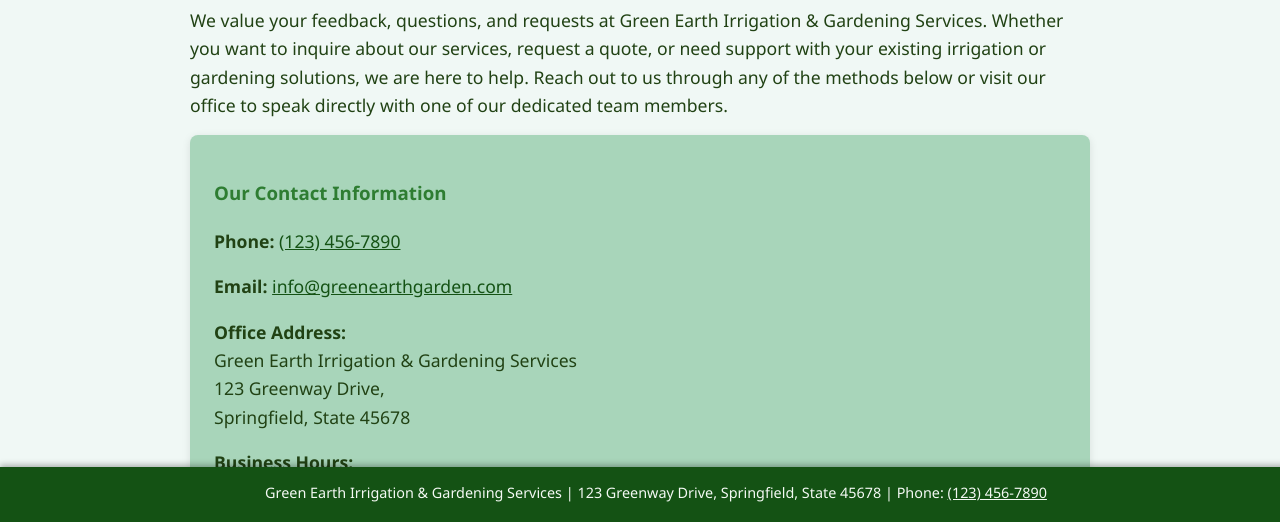
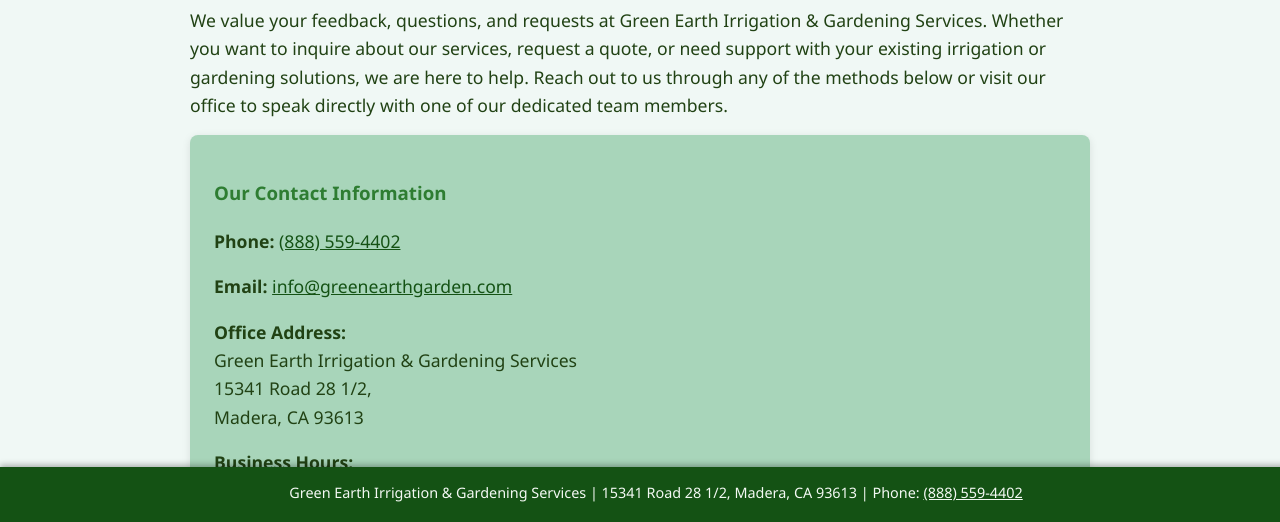
Before and after one commit to anilkumar784/earth, a plain HTML site: page contact.html in a window 1280 px wide. Shown: the part 276-798 px from the top of the page. Drawn offline with Linux system fonts and the light colour scheme.

Commit message:
Update contact.html

```diff
--- a/contact.html
+++ b/contact.html
@@ -229,12 +229,12 @@ nav {
 
   <section class="contact-info" tabindex="0">
     <h3>Our Contact Information</h3>
-    <p><strong>Phone:</strong> <a href="tel:+1234567890" style="color: var(--green-dark); text-decoration: underline;">(123) 456-7890</a></p>
+    <p><strong>Phone:</strong> <a href="tel:+18885594402" style="color: var(--green-dark); text-decoration: underline;">(888) 559-4402</a></p>
     <p><strong>Email:</strong> <a href="mailto:info@greenearthgarden.com" style="color: var(--green-dark); text-decoration: underline;">info@greenearthgarden.com</a></p>
     <p><strong>Office Address:</strong><br />
       Green Earth Irrigation & Gardening Services<br />
-      123 Greenway Drive,<br />
-      Springfield, State 45678
+      15341 Road 28 1/2,<br />
+       Madera, CA 93613
     </p>
     <p><strong>Business Hours:</strong><br />
       Monday - Friday: 8:00 AM – 6:00 PM<br />
@@ -303,7 +303,7 @@ nav {
 
 <footer>
   <address>
-    Green Earth Irrigation & Gardening Services | 123 Greenway Drive, Springfield, State 45678 | Phone: <a href="tel:+1234567890" style="color: var(--text-light); text-decoration: underline;">(123) 456-7890</a>
+    Green Earth Irrigation & Gardening Services | 15341 Road 28 1/2, Madera, CA 93613 | Phone: <a href="tel:+18885594402" style="color: var(--text-light); text-decoration: underline;">(888) 559-4402</a>
   </address>
 </footer>
 
```
